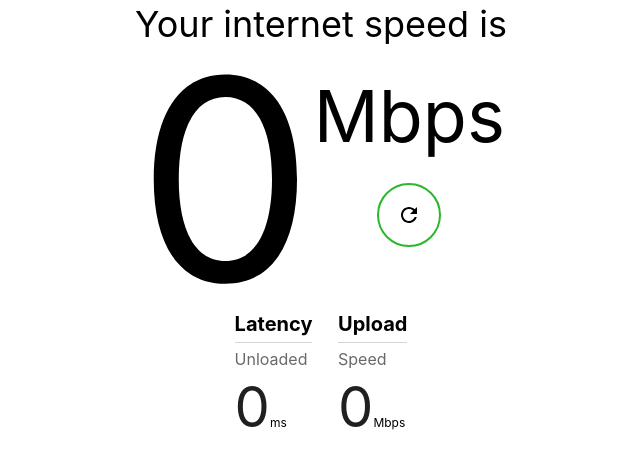
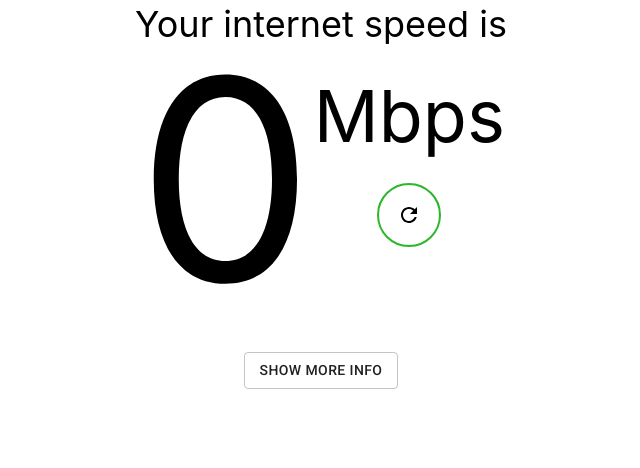
Before and after one commit to barrymun/speedtest, a React (Create React App) app in the folder client/: page / in a window 1280 px wide. Shown: the top 468 px of the page, without its empty margins (319-959 px from the left). Built offline with nearby package versions, Linux system fonts and the light colour scheme.

Commit message:
show more info section

```diff
--- a/client/src/SpeedTest/Main.js
+++ b/client/src/SpeedTest/Main.js
@@ -7,6 +7,7 @@ import axios from "axios";
 import withStyles from "@material-ui/core/styles/withStyles";
 import RefreshIcon from '@material-ui/icons/Refresh';
 import IconButton from '@material-ui/core/IconButton';
+import Button from "@material-ui/core/Button";
 
 import {sleep} from "../utils";
 import {
@@ -29,6 +30,11 @@ class Main extends React.Component {
         averageDownloadSpeedMbps: 0.0,
         uploadSpeedMbps: [],
         averageUploadSpeedMbps: 0.0,
+        showMoreInfo: false,
+    };
+
+    setStateAsync = state => {
+        return new Promise(resolve => this.setState(state, resolve));
     };
 
     async componentDidMount() {
@@ -190,6 +196,7 @@ class Main extends React.Component {
     render() {
         const {
             averagePing,
+            showMoreInfo,
             averageUploadSpeedMbps,
             averageDownloadSpeedMbps,
         } = this.state;
@@ -218,6 +225,18 @@ class Main extends React.Component {
                     </div>
                 </div>
 
+                <div className={`moreInfoContainer`}>
+                    {!showMoreInfo
+                        ? (
+                            <Button
+                                variant="outlined"
+                                className={`moreInfo`}
+                                onClick={() => this.setState({showMoreInfo: true})}
+                            >
+                                Show more info
+                            </Button>
+                        )
+                        : (
                             <div className={`latencyUploadSect`}>
                                 <div className={``}>
                                     <div className={`latency`}>
@@ -253,6 +272,9 @@ class Main extends React.Component {
                                     </div>
                                 </div>
                             </div>
+                        )
+                    }
+                </div>
             </div>
         );
     }
--- a/client/src/SpeedTest/static/css/Main.css
+++ b/client/src/SpeedTest/static/css/Main.css
@@ -68,6 +68,14 @@
     background-color: transparent !important;
 }
 
+.moreInfoContainer {
+    margin-top: 5vh;
+}
+
+.moreInfo {
+    font-size: 1.75vh !important;
+}
+
 .latencyUploadSect {
     display: flex;
     display: -webkit-flex;
```
Lines whose indentation alone changed are shown as unchanged.
